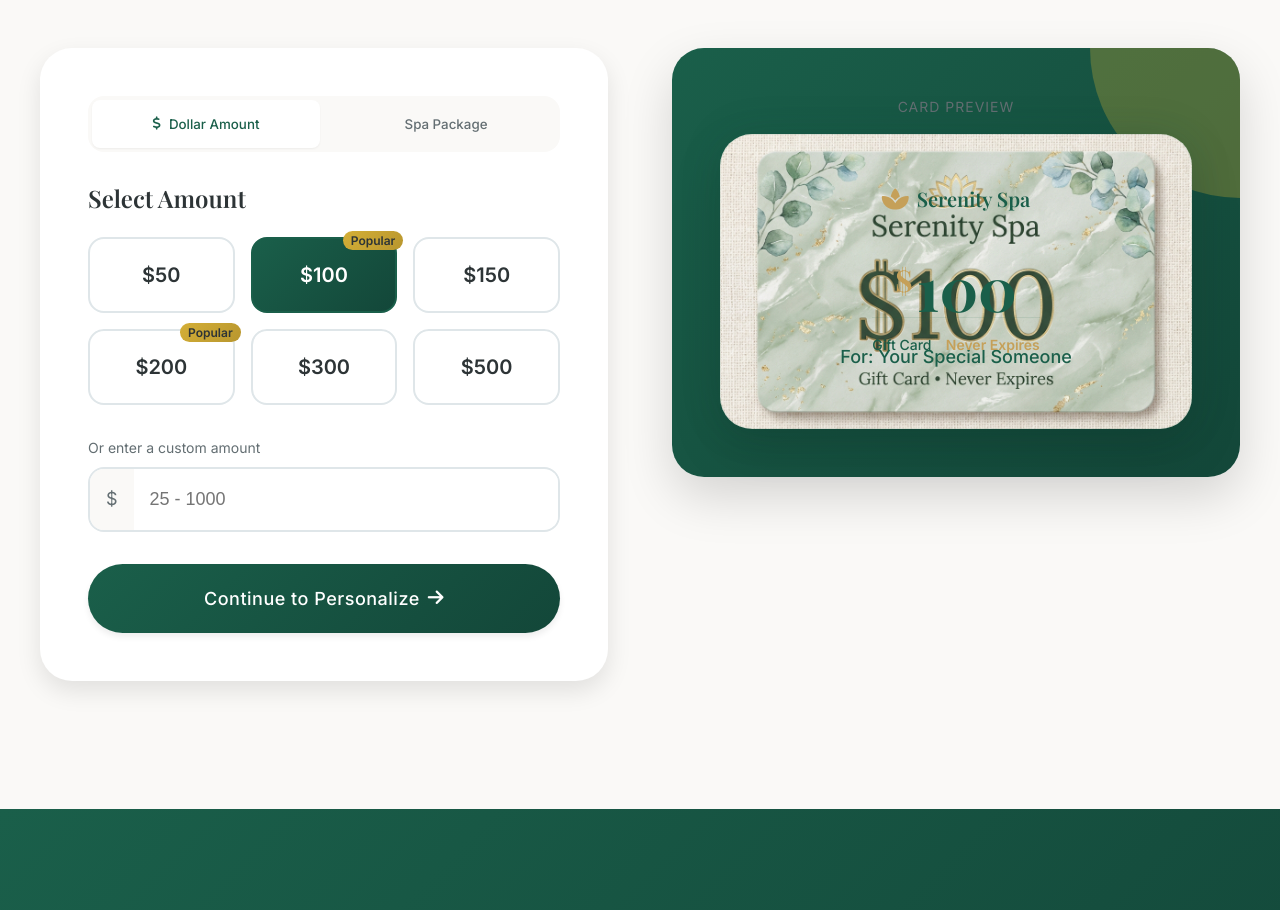
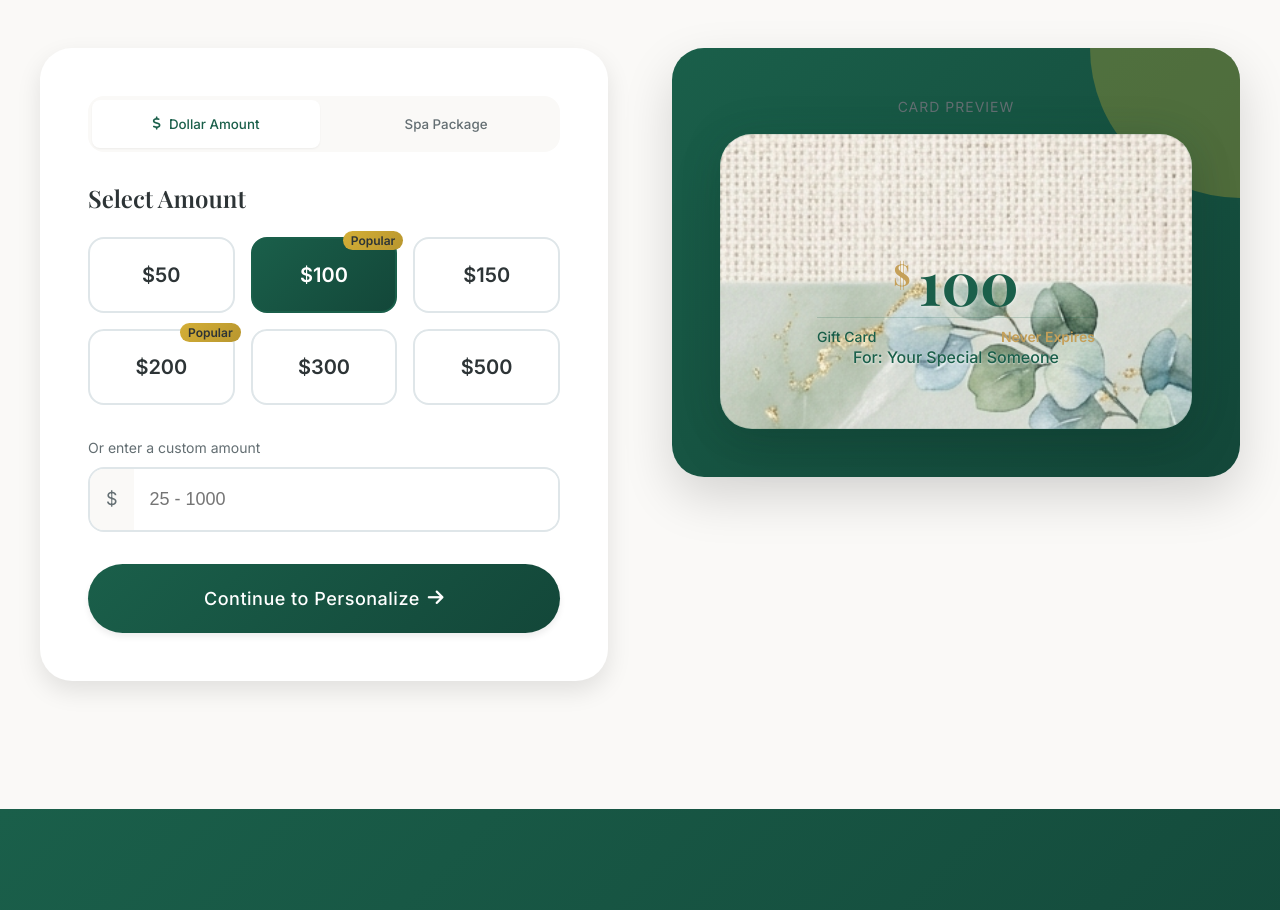
Before and after one commit to SnigdhaKumari-cloud/Spa-website, a React (Vite) app: page /gift-cards in a window 1280 px wide. Shown: the part 940-1850 px from the top of the page. Built offline with nearby package versions, Linux system fonts and the light colour scheme.

Commit message:
Optimize Sage Marble gift card background and text layout

```diff
--- a/src/pages/GiftCards.tsx
+++ b/src/pages/GiftCards.tsx
@@ -378,40 +378,48 @@ export default function GiftCards(): JSX.Element {
                                 <div className="preview-label">Card Preview</div>
                                 <div className="gift-card" style={{
                                     backgroundImage: `url(${sageMarbleBg})`,
-                                    backgroundSize: 'cover',
-                                    backgroundPosition: 'center',
+                                    backgroundSize: '300%', // Optimized zoom to hide all baked-in text
+                                    backgroundPosition: '85% 15%', // Optimized focus on clean botanical corner
                                     border: '1px solid rgba(26, 95, 74, 0.1)'
                                 }}>
-                                    <div className="gift-card-inner" style={{ color: '#1a5f4a' }}>
-                                        <div className="gift-card-logo">
-                                            <i className="fas fa-spa" style={{ color: '#c5a059' }}></i>
-                                            <span style={{ color: '#1a5f4a' }}>Serenity Spa</span>
-                                        </div>
+                                    <div className="gift-card-inner" style={{ color: '#1a5f4a', width: '100%', height: '100%', display: 'flex', flexDirection: 'column', justifyContent: 'center', paddingTop: 'var(--space-xl)' }}>
                                         <div className="gift-card-amount" style={{
+                                            position: 'relative',
                                             color: '#1a5f4a',
-                                            textShadow: 'none',
+                                            textShadow: '0 2px 4px rgba(255,255,255,0.5)',
                                             display: 'flex',
                                             alignItems: 'center',
                                             justifyContent: 'center',
-                                            gap: '4px'
+                                            gap: '8px',
+                                            margin: 'var(--space-md) 0'
                                         }}>
                                             <span style={{ fontSize: '0.5em', marginTop: '-0.5em', color: '#c5a059' }}>$</span>
                                             {getFinalAmount()}
                                         </div>
                                         {cardType === 'package' && (
-                                            <div className="gift-card-package" style={{ color: '#c5a059', fontWeight: '600' }}>
+                                            <div className="gift-card-package" style={{ color: '#c5a059', fontWeight: '600', marginBottom: 'var(--space-sm)' }}>
                                                 {selectedPackage} Package
                                             </div>
                                         )}
-                                        <div className="gift-card-recipient" style={{ opacity: 1, fontWeight: '500' }}>
+                                        <div className="gift-card-recipient" style={{ opacity: 1, fontWeight: '500', fontSize: 'var(--text-md)', textShadow: '0 1px 2px rgba(255,255,255,0.8)' }}>
                                             {recipientName ? `For: ${recipientName}` : 'For: Your Special Someone'}
                                         </div>
                                         {message && (
-                                            <div className="gift-card-message" style={{ color: '#1a5f4a', opacity: 0.9 }}>
+                                            <div className="gift-card-message" style={{ color: '#1a5f4a', opacity: 0.9, fontSize: 'var(--text-sm)', background: 'rgba(255,255,255,0.3)', backdropFilter: 'blur(4px)', padding: '6px 12px', borderRadius: '8px', marginTop: '8px', maxWidth: '80%' }}>
                                                 "{message}"
                                             </div>
                                         )}
-                                        <div className="gift-card-footer" style={{ borderTop: '1px solid rgba(26, 95, 74, 0.1)', paddingTop: 'var(--space-md)', opacity: 1 }}>
+                                        <div className="gift-card-footer" style={{
+                                            position: 'absolute',
+                                            bottom: 'var(--space-xl)',
+                                            left: 'var(--space-2xl)',
+                                            right: 'var(--space-2xl)',
+                                            borderTop: '1px solid rgba(26, 95, 74, 0.2)',
+                                            paddingTop: 'var(--space-sm)',
+                                            opacity: 1,
+                                            display: 'flex',
+                                            justifyContent: 'space-between'
+                                        }}>
                                             <span style={{ color: '#1a5f4a', fontWeight: '500' }}>Gift Card</span>
                                             <span style={{ color: '#c5a059', fontWeight: '600' }}>Never Expires</span>
                                         </div>
```
